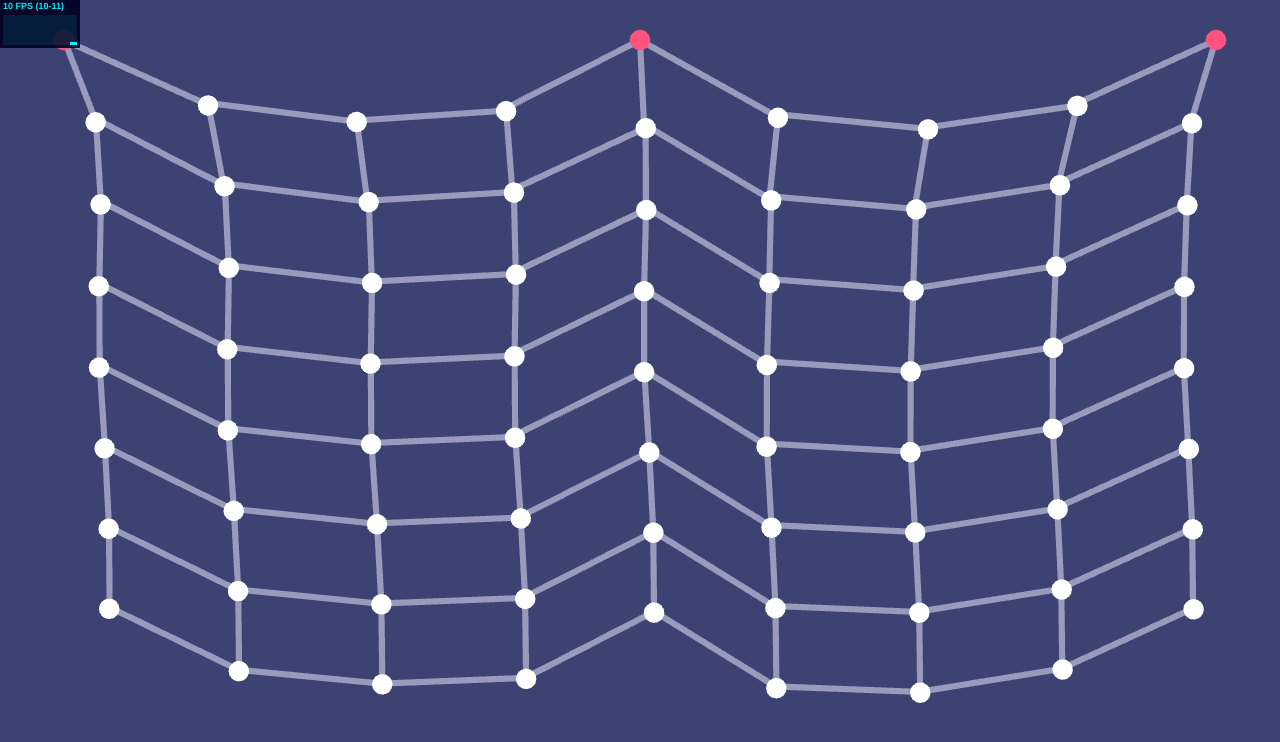
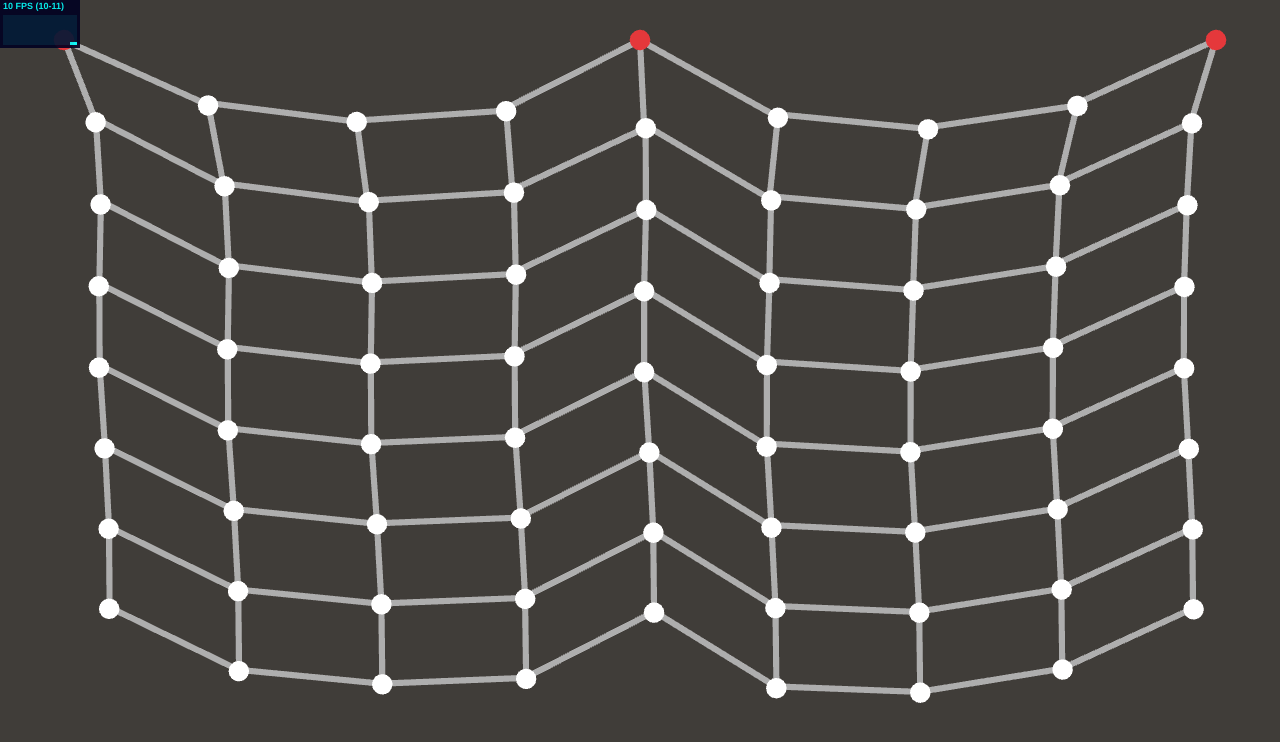
Before and after one commit to RobertoLovece/Rope-Grid, a website built with webpack: page src/index.html in a window 1280 px wide. Built offline with nearby package versions, Linux system fonts and the light colour scheme; animation ran at ten frames a second.

Commit message:
Changed color scheme

```diff
--- a/src/index.css
+++ b/src/index.css
@@ -5,7 +5,7 @@ html, body, #canvas {
 
 body {
     position: relative;
-    background-color: #3c4372;
+    background-color: #403d39;
     margin: 0px;
     padding: 0px;
     height: 100%;
--- a/src/index.js
+++ b/src/index.js
@@ -1,5 +1,4 @@
 import * as THREE from 'three';
-
 import Stats from 'three/examples/jsm/libs/stats.module.js';
 
 import { initInstanceObjects } from './instance/InstanceInit.js';
@@ -13,7 +12,7 @@ let renderer, scene, camera;
 let container, stats, clock;
 let raycaster, color, mouse, leftMouseButtonDown, clicked;
 let instanceSticks, instancePoints;
-let dist;
+let dist, controls;
 
 //
 
--- a/src/instance/point.js
+++ b/src/instance/point.js
@@ -15,11 +15,10 @@ export default class Point {
         this.locked = locked
 
         if (this.locked) {
-            this.defaultColor = 0xff5382;
+            this.defaultColor = 0xe5383b;
         }
         else {
             this.defaultColor = 0xffffff;
-            // this.defaultColor = 0x808080;
         }
 
     }
--- a/src/instance/stick.js
+++ b/src/instance/stick.js
@@ -4,7 +4,7 @@ export default class Stick{
 
         this.p0 = point0;
         this.p1 = point1;
-        this.defaultColor = 0x999bbc;
+        this.defaultColor = 0xAEAEAE;
 
         this.length = this.distance(this.p0, this.p1);
 
```
